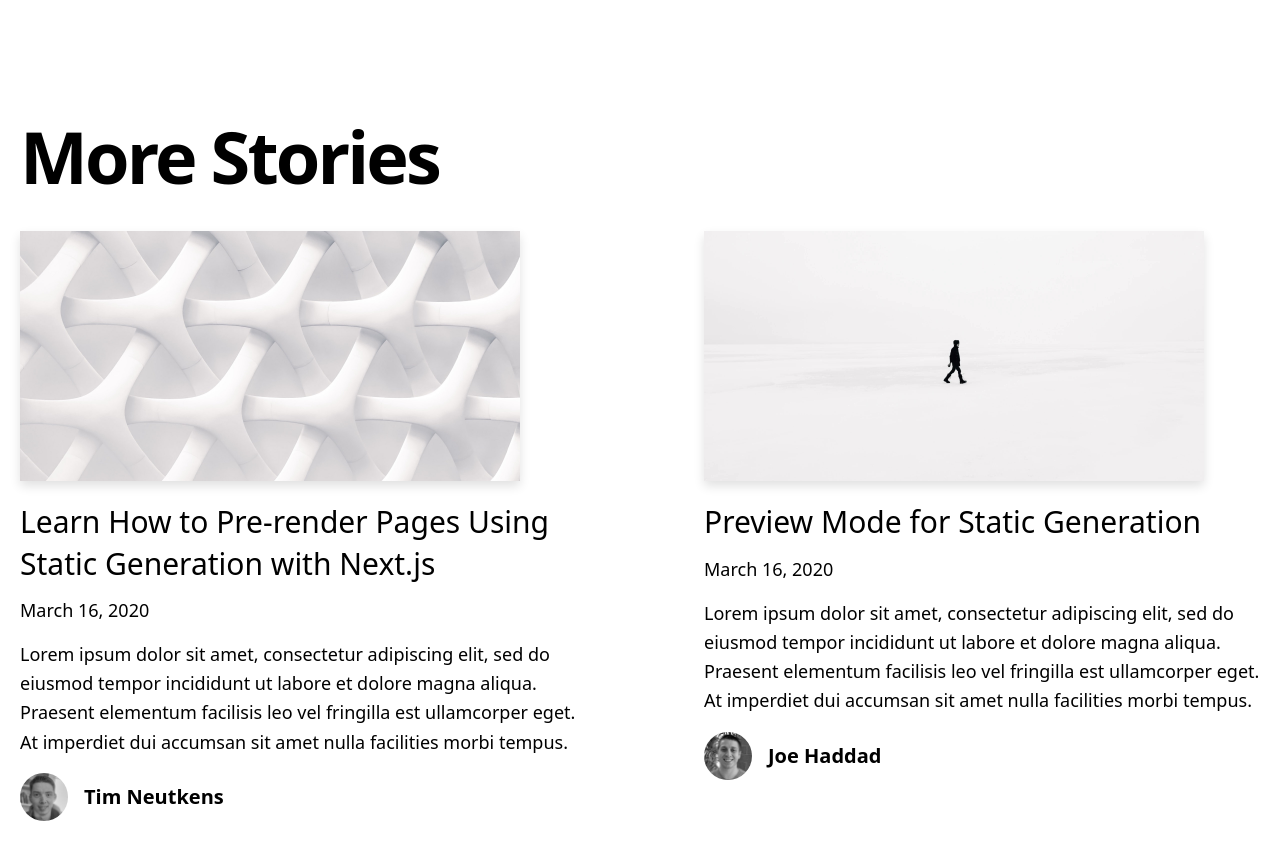
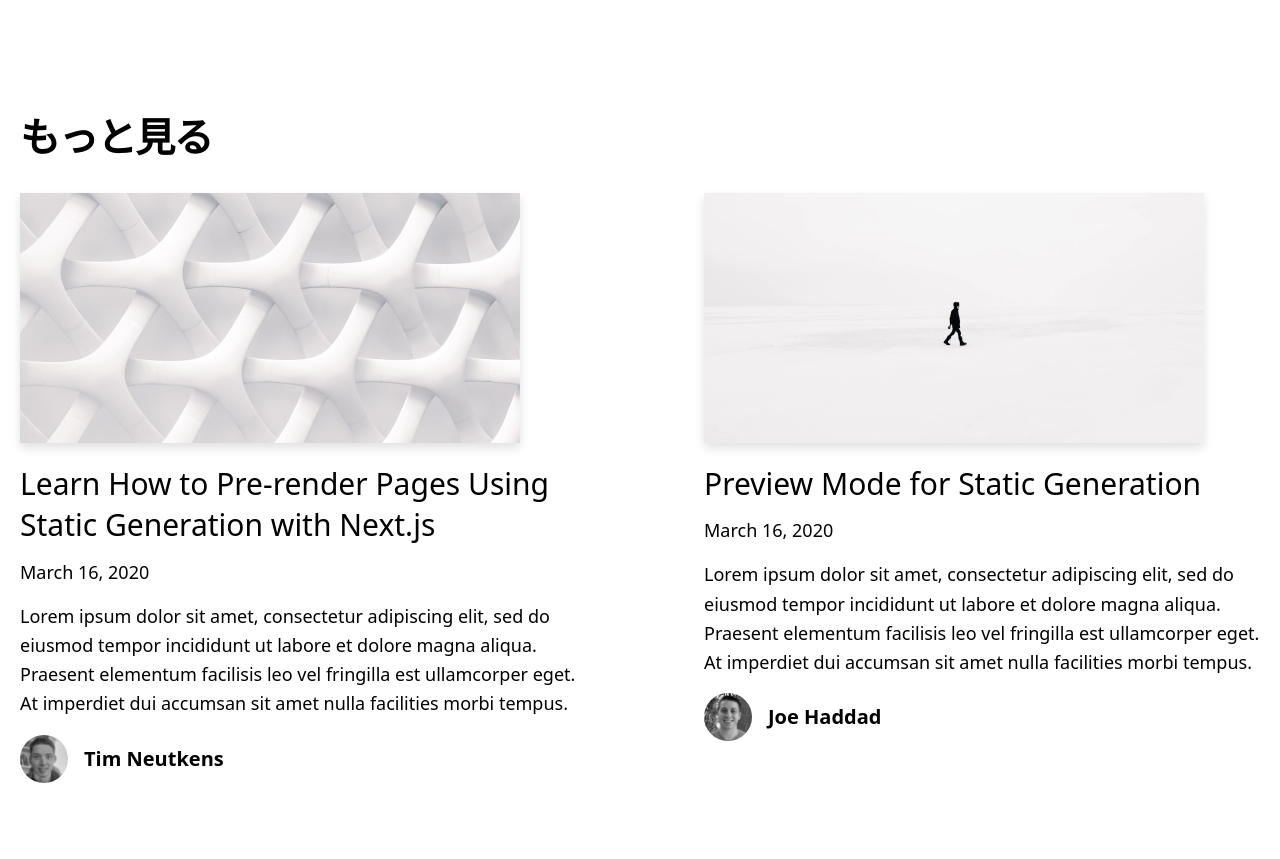
Before and after one commit to YouTubeKosen/YouTubeKosen, a Next.js app: page / in a window 1280 px wide. Shown: the part 1444-2303 px from the top of the page. Built offline with nearby package versions, Linux system fonts and the light colour scheme.

Commit message:
see more

```diff
--- a/components/more-stories.tsx
+++ b/components/more-stories.tsx
@@ -8,8 +8,8 @@
 const MoreStories = ({ posts }: Props) => {
   return (
     <section>
-      <h2 className="mb-8 text-5xl md:text-7xl font-bold tracking-tighter leading-tight">
-        More Stories
+      <h2 className="mb-8 text-5xl md:text-5xl font-bold tracking-tighter leading-tight">
+        もっと見る
       </h2>
       <div className="grid grid-cols-1 md:grid-cols-2 md:gap-x-16 lg:gap-x-32 gap-y-20 md:gap-y-32 mb-32">
         {posts.map((post) => (
```
